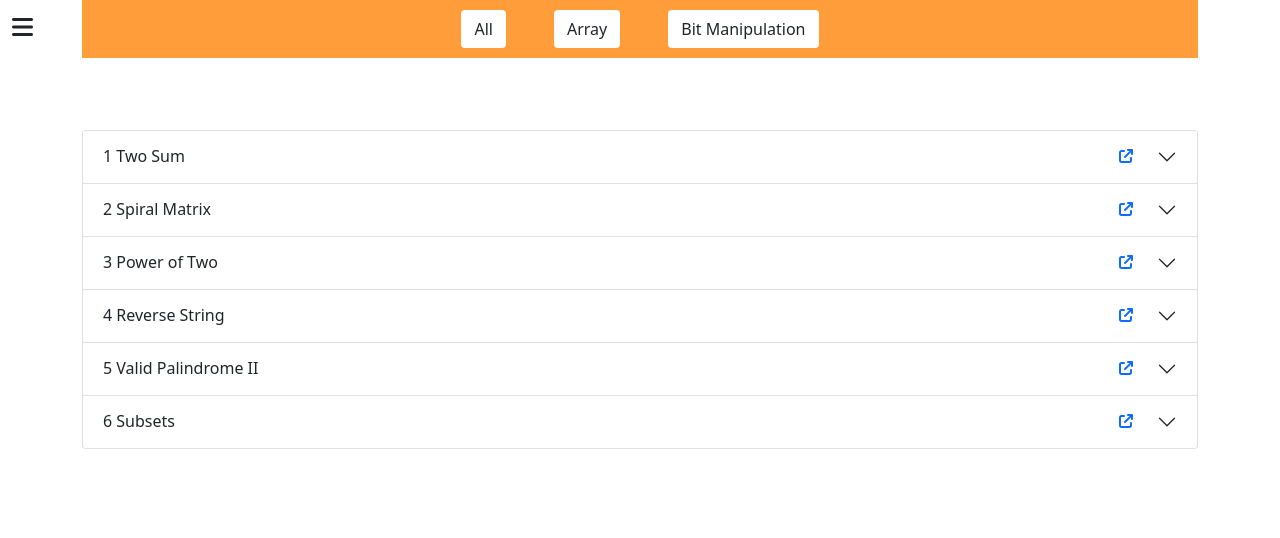
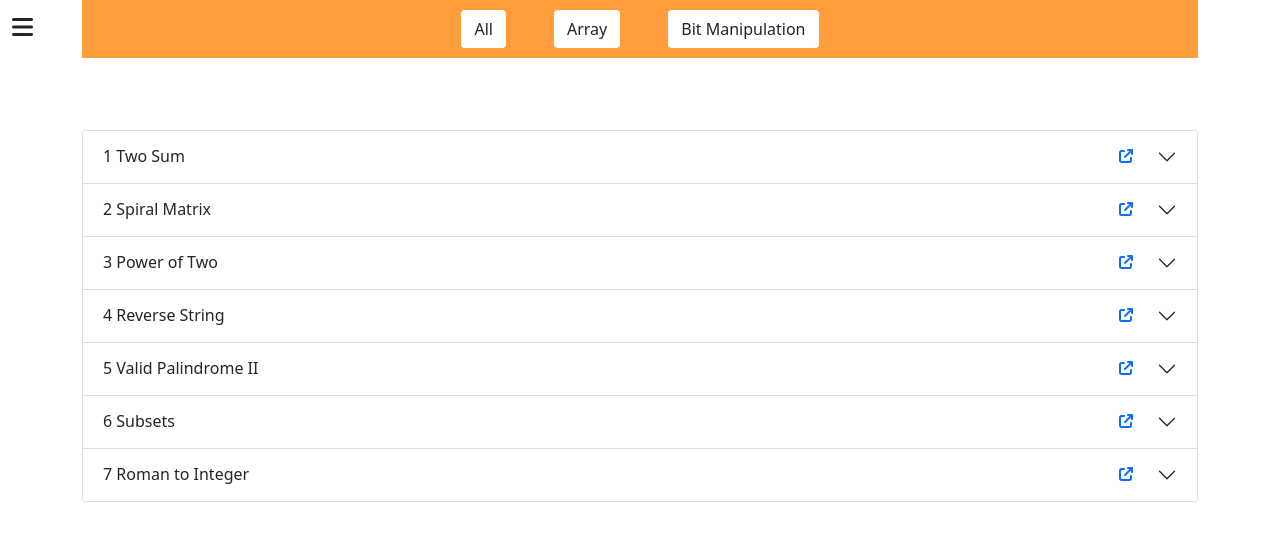
Before and after one commit to MRIDUL-MB/dsa_web, a React (Create React App) app: page / in a window 1280 px wide. Shown: the top 538 px of the page. Built offline with nearby package versions, Linux system fonts and the light colour scheme.

Commit message:
Update Data.js

```diff
--- a/src/data/Data.js
+++ b/src/data/Data.js
@@ -155,4 +155,30 @@ public:
             }
         };`,
   },
+  {
+    id: 6,
+    topic: ['Switch and Case'],
+    question: 'Roman to Integer',
+    link: 'https://leetcode.com/problems/roman-to-integer/',
+    sol: `class Solution {
+        public:
+            int romanToInt(string S) {
+              int ans = 0, num = 0;
+              for (int i = S.size()-1; ~i; i--) {
+                switch(S[i]) {
+                     case 'I': num = 1; break;
+                     case 'V': num = 5; break;
+                     case 'X': num = 10; break;
+                     case 'L': num = 50; break;
+                     case 'C': num = 100; break;
+                     case 'D': num = 500; break;
+                     case 'M': num = 1000; break;
+                }
+                if (4 * num < ans) ans -= num;
+                else ans += num;
+            }
+            return ans;
+         }
+    };`,
+  },
 ];
```
